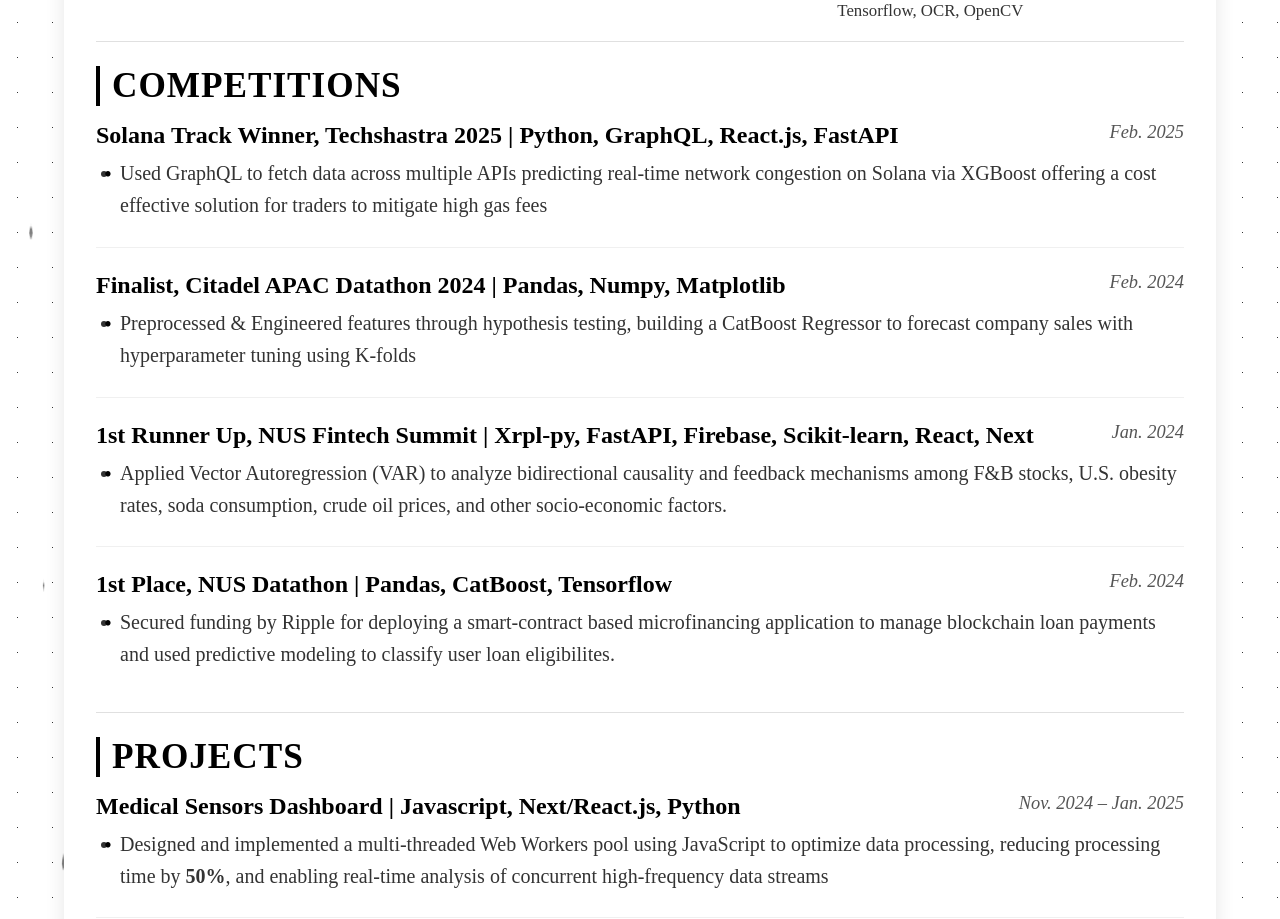
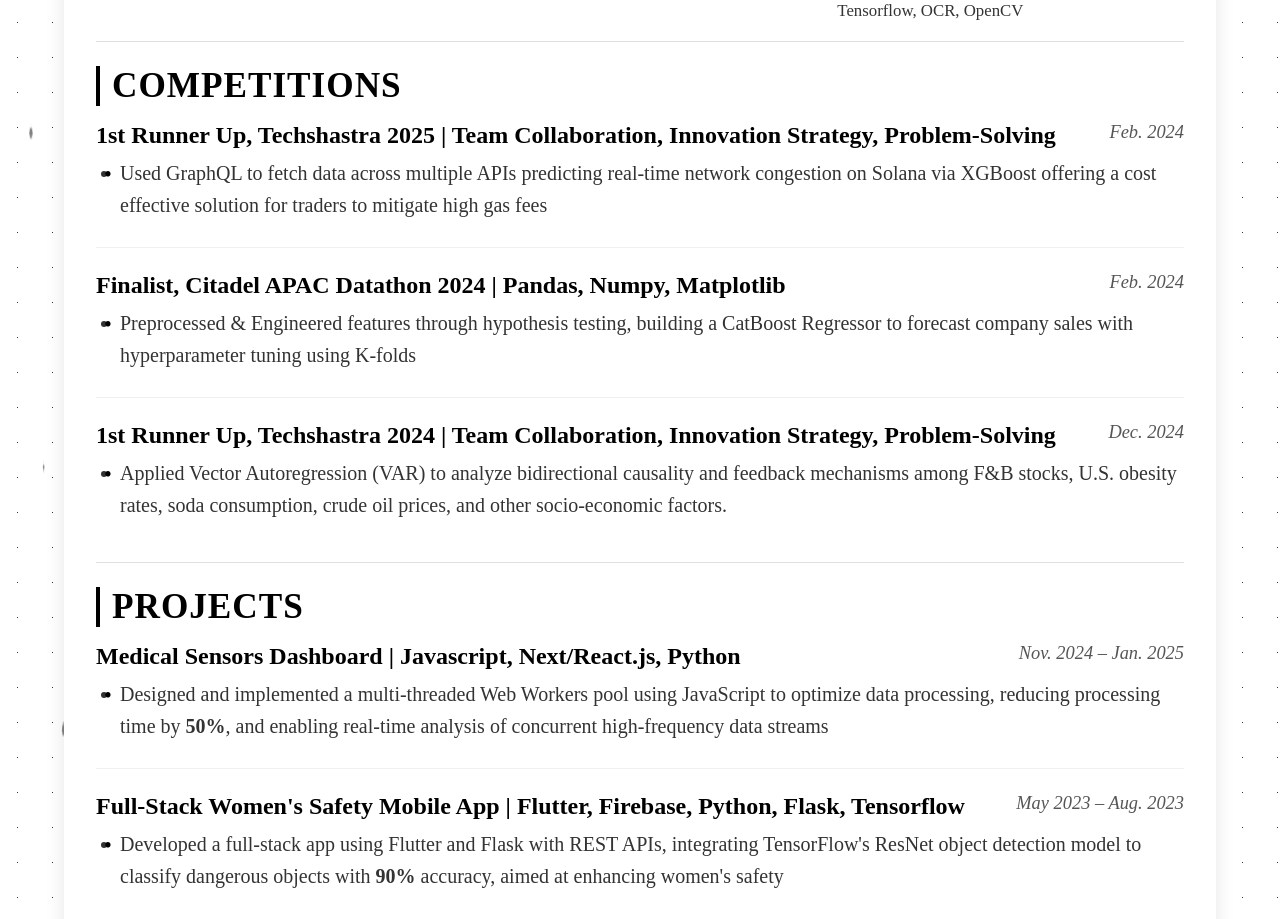
Before and after one commit to harshjindall/sde, a React (Create React App) app: page /experience in a window 1280 px wide. Shown: the part 1640-2559 px from the top of the page. Built offline with nearby package versions, Linux system fonts and the light colour scheme.

Commit message:
Update ExperiencePage.js

```diff
--- a/src/MyComponents/ExperiencePage.js
+++ b/src/MyComponents/ExperiencePage.js
@@ -123,8 +123,8 @@ const ExperiencePage = () => {
 
             <div className="resume-item">
               <div className="resume-item-header">
-                <h3>Solana Track Winner, Techshastra 2025 | Python, GraphQL, React.js, FastAPI</h3>
-                <span className="resume-date">Feb. 2025</span>
+                <h3>1st Runner Up, Techshastra 2025 | Team Collaboration, Innovation Strategy, Problem-Solving</h3>
+                <span className="resume-date">Feb. 2024</span>
               </div>
               <ul className="resume-item-details">
                 <li>Used GraphQL to fetch data across multiple APIs predicting real-time network congestion on Solana via XGBoost offering a cost effective solution for traders to mitigate high gas fees</li>
@@ -143,23 +143,14 @@ const ExperiencePage = () => {
 
             <div className="resume-item">
               <div className="resume-item-header">
-                <h3>1st Runner Up, NUS Fintech Summit | Xrpl-py, FastAPI, Firebase, Scikit-learn, React, Next</h3>
-                <span className="resume-date">Jan. 2024</span>
+                <h3>1st Runner Up, Techshastra 2024 | Team Collaboration, Innovation Strategy, Problem-Solving</h3>
+                <span className="resume-date">Dec. 2024</span>
               </div>
               <ul className="resume-item-details">
                 <li>Applied Vector Autoregression (VAR) to analyze bidirectional causality and feedback mechanisms among F&B stocks, U.S. obesity rates, soda consumption, crude oil prices, and other socio-economic factors.</li>
               </ul>
             </div>
 
-            <div className="resume-item">
-              <div className="resume-item-header">
-                <h3>1st Place, NUS Datathon | Pandas, CatBoost, Tensorflow</h3>
-                <span className="resume-date">Feb. 2024</span>
-              </div>
-              <ul className="resume-item-details">
-                <li>Secured funding by Ripple for deploying a smart-contract based microfinancing application to manage blockchain loan payments and used predictive modeling to classify user loan eligibilites.</li>
-              </ul>
-            </div>
           </section>
 
           <section className="resume-section">
```
